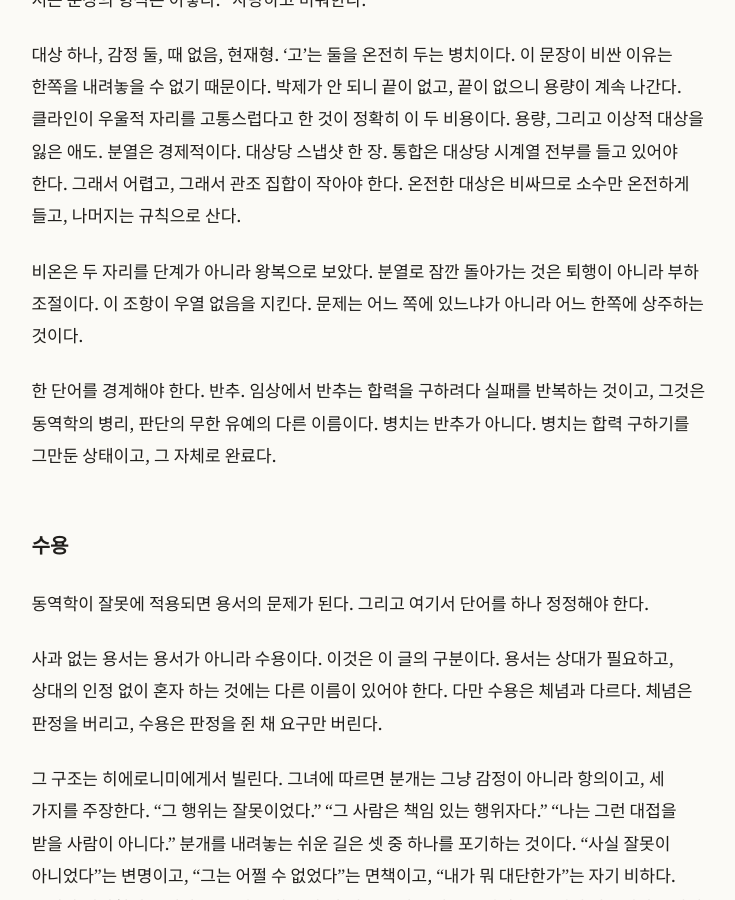
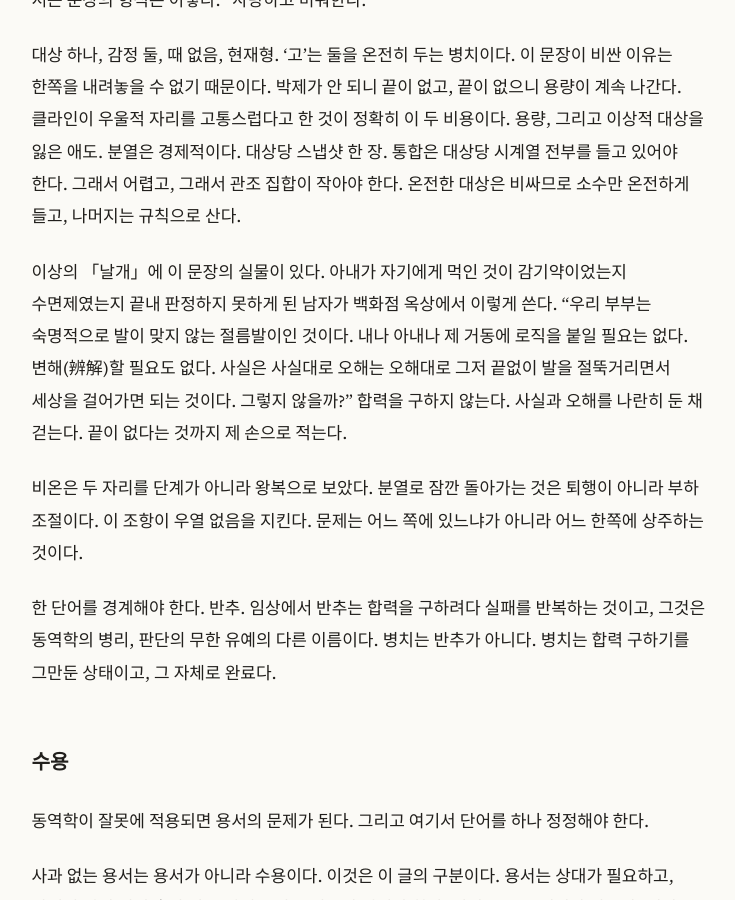
Before and after one commit to nonasking/essays, a Jekyll site: the page built from statics-and-dynamics/index.md, in a window 1280 px wide and 900 px high, scrolled down 9210 px. Shown: the whole window, without its empty margins (271-1006 px from the left). Built offline with Jekyll 4.4.1, drawn with Linux system fonts in a browser that asks for light colours; some of the changed text lies outside the part shown.

Commit message:
Statics and Dynamics: add Yi Sang's Wings to the Side by Side section (KR/EN)
Co-Authored-By: Claude Fable 5.1 <noreply@anthropic.com>
Claude-Session: https://claude.ai/code/session_01DM3nMXe5T6vQmpNkDUEGWk

```diff
--- a/statics-and-dynamics/index.md
+++ b/statics-and-dynamics/index.md
@@ -149,6 +149,8 @@ description: 연작 「향일성」과 같은 전제를 공유합니다. 연작
 
 대상 하나, 감정 둘, 때 없음, 현재형. '고'는 둘을 온전히 두는 병치이다. 이 문장이 비싼 이유는 한쪽을 내려놓을 수 없기 때문이다. 박제가 안 되니 끝이 없고, 끝이 없으니 용량이 계속 나간다. 클라인이 우울적 자리를 고통스럽다고 한 것이 정확히 이 두 비용이다. 용량, 그리고 이상적 대상을 잃은 애도. 분열은 경제적이다. 대상당 스냅샷 한 장. 통합은 대상당 시계열 전부를 들고 있어야 한다. 그래서 어렵고, 그래서 관조 집합이 작아야 한다. 온전한 대상은 비싸므로 소수만 온전하게 들고, 나머지는 규칙으로 산다.
 
+이상의 「날개」에 이 문장의 실물이 있다. 아내가 자기에게 먹인 것이 감기약이었는지 수면제였는지 끝내 판정하지 못하게 된 남자가 백화점 옥상에서 이렇게 쓴다. "우리 부부는 숙명적으로 발이 맞지 않는 절름발이인 것이다. 내나 아내나 제 거동에 로직을 붙일 필요는 없다. 변해(辨解)할 필요도 없다. 사실은 사실대로 오해는 오해대로 그저 끝없이 발을 절뚝거리면서 세상을 걸어가면 되는 것이다. 그렇지 않을까?" 합력을 구하지 않는다. 사실과 오해를 나란히 둔 채 걷는다. 끝이 없다는 것까지 제 손으로 적는다.
+
 비온은 두 자리를 단계가 아니라 왕복으로 보았다. 분열로 잠깐 돌아가는 것은 퇴행이 아니라 부하 조절이다. 이 조항이 우열 없음을 지킨다. 문제는 어느 쪽에 있느냐가 아니라 어느 한쪽에 상주하는 것이다.
 
 한 단어를 경계해야 한다. 반추. 임상에서 반추는 합력을 구하려다 실패를 반복하는 것이고, 그것은 동역학의 병리, 판단의 무한 유예의 다른 이름이다. 병치는 반추가 아니다. 병치는 합력 구하기를 그만둔 상태이고, 그 자체로 완료다.
@@ -207,6 +209,7 @@ description: 연작 「향일성」과 같은 전제를 공유합니다. 연작
 - Klein, M. (1935). A contribution to the psychogenesis of manic-depressive states. *International Journal of Psycho-Analysis*, 16, 145-174. Klein, M. (1946). Notes on some schizoid mechanisms. *International Journal of Psycho-Analysis*, 27, 99-110.
 - Grinberg, L. (1964). Two kinds of guilt: Their relations with normal and pathological aspects of mourning. *International Journal of Psycho-Analysis*, 45, 366-371. 박해적 죄책과 우울적 죄책.
 - Bion, W. R. (1963). *Elements of Psycho-Analysis*. Heinemann. Ps↔D.
+- 이상 (1936). 날개. 《조광》 9월호.
 - Hieronymi, P. (2001). Articulating an uncompromising forgiveness. *Philosophy and Phenomenological Research*, 62(3), 529-555. doi:10.1111/j.1933-1592.2001.tb00073.x
 - Luchies, L. B., Finkel, E. J., McNulty, J. K., & Kumashiro, M. (2010). The doormat effect: When forgiving erodes self-respect and self-concept clarity. *Journal of Personality and Social Psychology*, 98(5), 734-749. doi:10.1037/a0017838
 
```
Also changed, not shown: statics-and-dynamics/en.md (+3 -0 lines).
